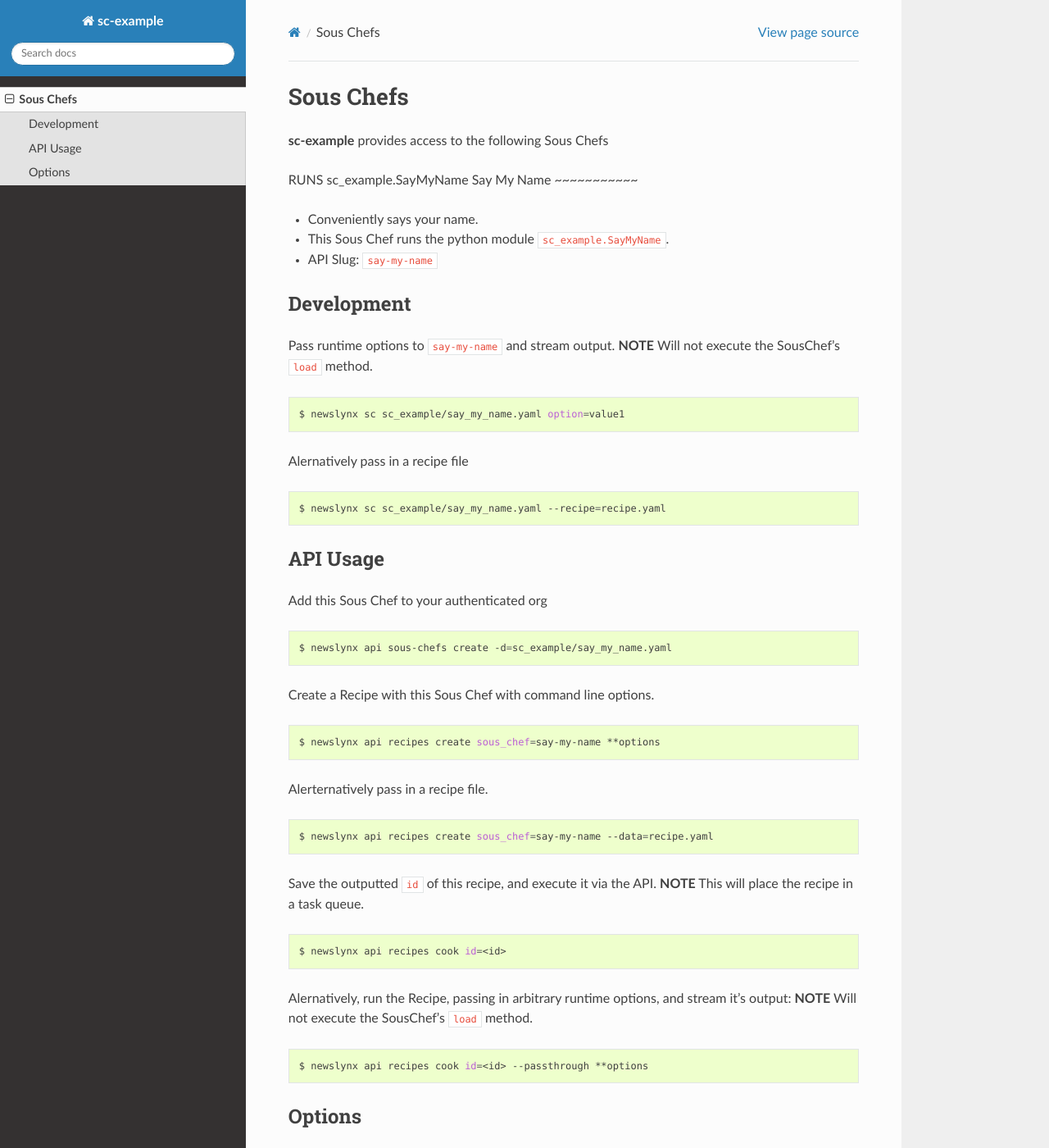
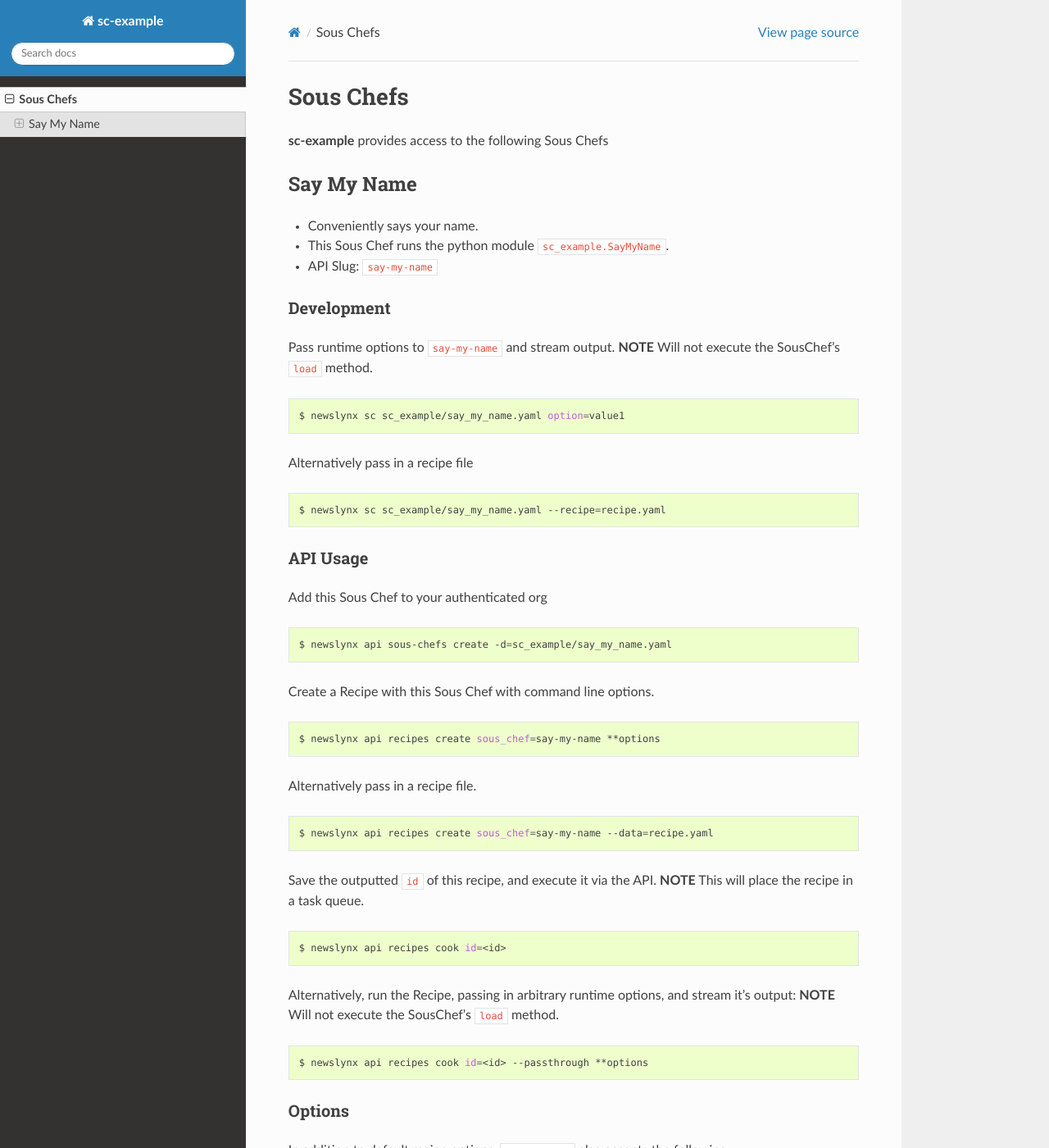
Before and after one commit to newslynx/sc-example, a Sphinx documentation site: the page built from docs/sous-chefs.rst, in a window 1280 px wide and 1400 px high. Shown: the whole window at 82% size. Built offline with Sphinx 7.4.7 and the Read the Docs theme 2.0.0, drawn with Linux system fonts in a browser that asks for light colours; pages that are not in the unit, such as notebooks, are missing from menus.

Commit message:
=Auto update at `date`

```diff
--- a/docs/sous-chefs.rst
+++ b/docs/sous-chefs.rst
@@ -3,7 +3,6 @@
 -------------
 **sc-example** provides access to the following Sous Chefs
 
-RUNS sc_example.SayMyName
 Say My Name
 ~~~~~~~~~~~
 
@@ -21,7 +20,7 @@
 
     $ newslynx sc sc_example/say_my_name.yaml option=value1
 
-Alernatively pass in a recipe file
+Alternatively pass in a recipe file
 
 .. code:: bash
 
@@ -42,7 +41,7 @@
 
     $ newslynx api recipes create sous_chef=say-my-name **options
 
-Alerternatively pass in a recipe file.
+Alternatively pass in a recipe file.
 
 .. code:: bash
 
@@ -55,7 +54,7 @@
 
     $ newslynx api recipes cook id=<id>
 
-Alernatively, run the Recipe, passing in arbitrary runtime options, and
+Alternatively, run the Recipe, passing in arbitrary runtime options, and
 stream it's output: **NOTE** Will not execute the SousChef's ``load``
 method.
 
```
